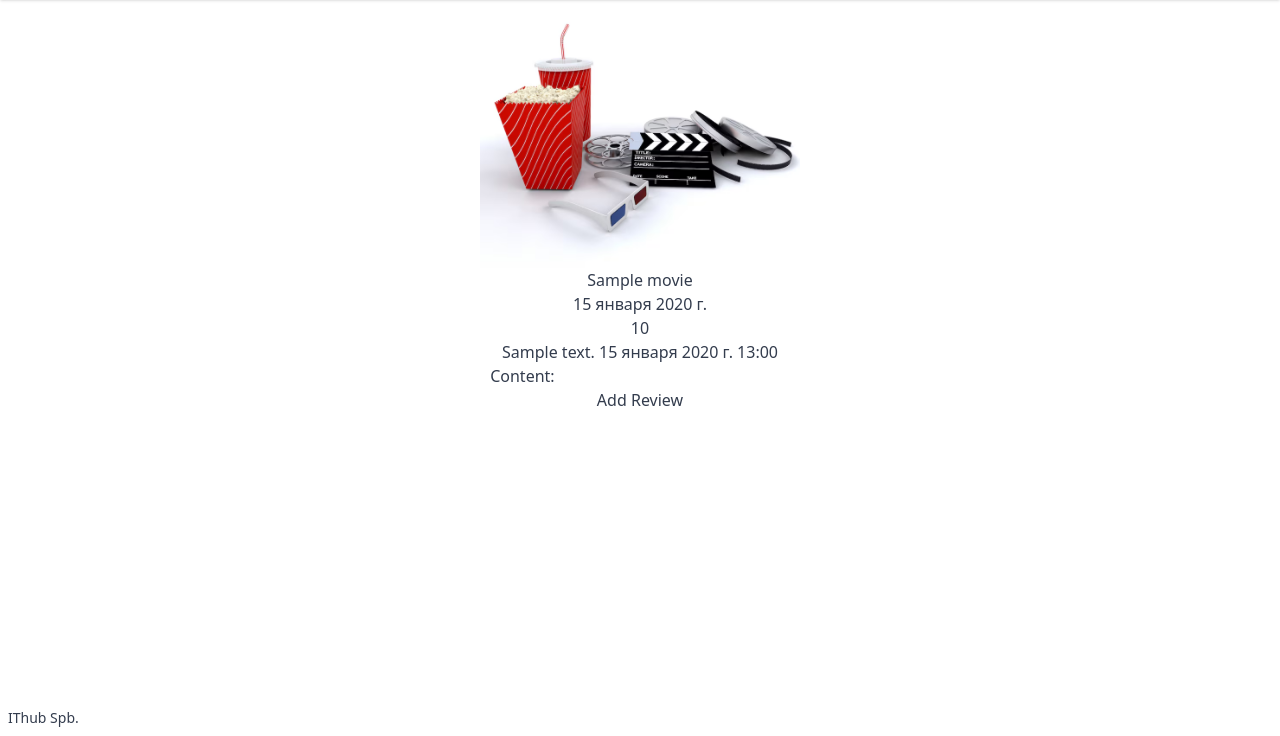
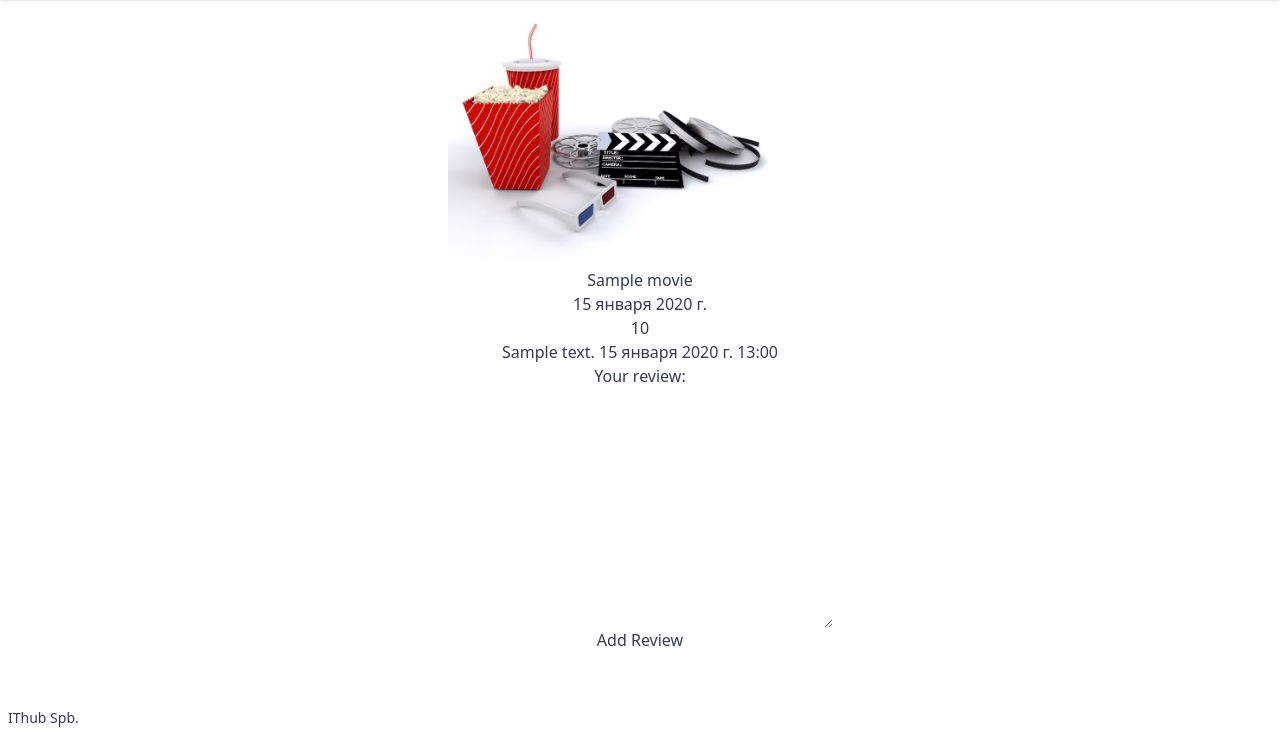
Before and after one commit to daslef/ithub-django-movies, a Django app: page /movies/1 in a window 1280 px wide. Shown: the part 64-800 px from the top of the page. Run offline with Django 5.2, Linux system fonts and the light colour scheme; a user stored in the database is signed in; tables that the repository leaves empty hold one stand-in row (values such as "Sample post"); style sheets or scripts are compiled from the project's sources; some libraries are stand-ins or nearby versions.

Commit message:
feature: reviews

```diff
--- a/accounts/admin.py
+++ b/accounts/admin.py
@@ -12,6 +12,7 @@
     list_display = [
         "email",
         "username",
+        "experience",
         "is_staff",
         "is_active",
     ]
--- a/accounts/models.py
+++ b/accounts/models.py
@@ -1,8 +1,9 @@
 from django.contrib.auth.models import AbstractUser
 from django.db import models
 
+
 class CustomUser(AbstractUser):
-    pass
+    experience = models.IntegerField(null=True)
 
     def __str__(self):
         return self.email
--- a/django_project/settings.py
+++ b/django_project/settings.py
@@ -152,8 +152,8 @@
 )
 
 AUTH_USER_MODEL = "accounts.CustomUser"
-LOGIN_REDIRECT_URL = "home"
-ACCOUNT_LOGOUT_REDIRECT_URL = "home"
+LOGIN_REDIRECT_URL = "movies"
+ACCOUNT_LOGOUT_REDIRECT_URL = "movies"
 
 # https://docs.djangoproject.com/en/dev/ref/settings/#site-id
 SITE_ID = 1
--- a/movies/admin.py
+++ b/movies/admin.py
@@ -4,8 +4,8 @@
 
 @admin.register(Review)
 class ReviewAdmin(admin.ModelAdmin):
-    list_display = ["movie", "content", "created"]
-    list_filter = ["movie", "created"]
+    list_display = ["author", "movie", "content", "created"]
+    list_filter = ["author", "movie", "created"]
     search_fields = ["content"]
 
 
--- a/movies/forms.py
+++ b/movies/forms.py
@@ -1,5 +1,10 @@
-from django.forms import Form, CharField
+from django.forms import Form, CharField, Textarea
 
 
 class CreateReviewForm(Form):
-    content = CharField(max_length=2000, required=True)
+    content = CharField(
+        max_length=2000,
+        required=True,
+        label="Your review",
+        widget=Textarea(attrs={"class": "entry"}),
+    )
--- a/movies/models.py
+++ b/movies/models.py
@@ -1,3 +1,5 @@
+from django.conf import settings
+from django.contrib.auth.models import AnonymousUser
 from django.db import models
 
 
@@ -13,6 +15,9 @@
 
 
 class Review(models.Model):
+    author = models.ForeignKey(
+        settings.AUTH_USER_MODEL, on_delete=models.CASCADE, null=True
+    )
     movie = models.ForeignKey(Movie, on_delete=models.CASCADE, related_name="reviews")
     content = models.CharField(max_length=2000)
     created = models.DateTimeField(auto_now_add=True)
--- a/movies/views.py
+++ b/movies/views.py
@@ -1,6 +1,7 @@
-from django.urls import reverse_lazy
 from django.views.decorators.http import require_POST
-from django.shortcuts import redirect, render
+from django.contrib.auth.decorators import login_required
+from django.contrib.auth.mixins import LoginRequiredMixin
+from django.shortcuts import redirect
 from django.views.generic import ListView, DetailView
 from django.views.generic.edit import FormMixin
 from .models import Movie, Review
@@ -13,18 +14,19 @@
     template_name = "movies/index.html"
 
 
-class MovieView(FormMixin, DetailView):
+class MovieView(LoginRequiredMixin, FormMixin, DetailView):
     form_class = CreateReviewForm
     template_name = "movies/detail.html"
     model = Movie
 
 
+@login_required
 @require_POST
 def add_review(request, pk):
     movie = Movie.objects.get(pk=pk)
     new_review_form = CreateReviewForm(request.POST)
     if new_review_form.is_valid():
         content = new_review_form.cleaned_data["content"]
-        new_review = Review(content=content)
-        new_review.save()  # TODO
-    return reverse_lazy("movie", pk=pk)
+        new_review = Review(content=content, movie=movie, author=request.user)
+        new_review.save()
+    return redirect("movie", pk=pk)
--- a/static/css/base.css
+++ b/static/css/base.css
@@ -29,3 +29,8 @@
 footer {
     padding: 0.5rem;
 }
+
+.entry__container {
+    display: flex;
+    flex-direction: column;
+}
--- a/templates/account/signup.html
+++ b/templates/account/signup.html
@@ -6,8 +6,8 @@
 {% block content %}
 <h2>Sign up</h2>
 <form method="post">
-  {% csrf_token %}
-  {{ form|crispy }}
-  <button class="btn btn-success" type="submit">Sign up</button>
+    {% csrf_token %}
+    {{ form|crispy }}
+    <button class="btn btn-success" type="submit">Sign up</button>
 </form>
 {% endblock content %}
--- a/templates/movies/detail.html
+++ b/templates/movies/detail.html
@@ -17,10 +17,19 @@
         {% endfor %}
     </section>
 
+    {% if user.is_authenticated %}
     <form action="{% url 'add_review' object.id  %}" method="post">
         {% csrf_token %}
-        {{ form.as_p }}
+
+        {% for field in form %}
+        <section class="entry__container">
+            {{ field.label_tag }}
+            {{ field }}
+        </section>
+        {% endfor %}
+
         <button type="submit">Add Review</button>
     </form>
+    {% endif %}
 </div>
 {% endblock content %}
```
Also changed, not shown: accounts/forms.py (+2 -10 lines), accounts/migrations/0002_customuser_experience.py (added), movies/migrations/0004_review_author.py (added). Lines whose indentation alone changed are shown as unchanged.
